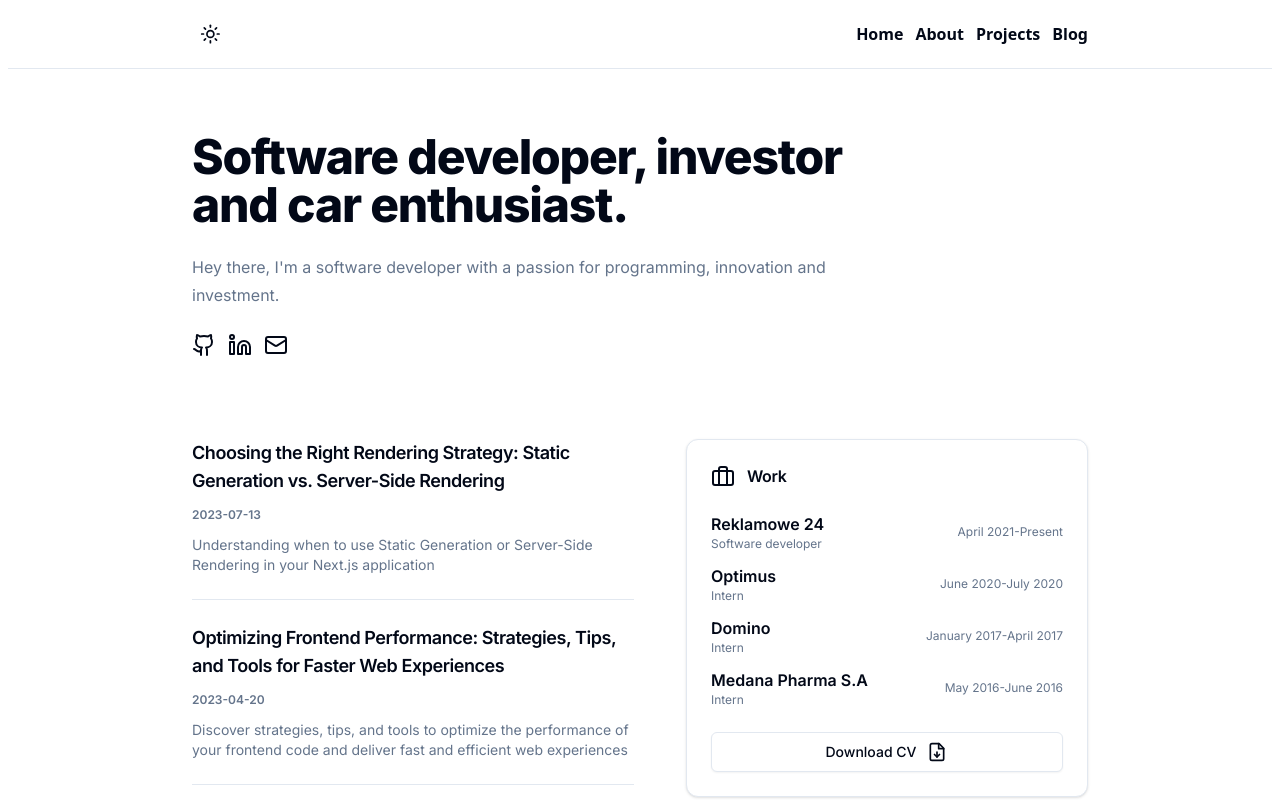
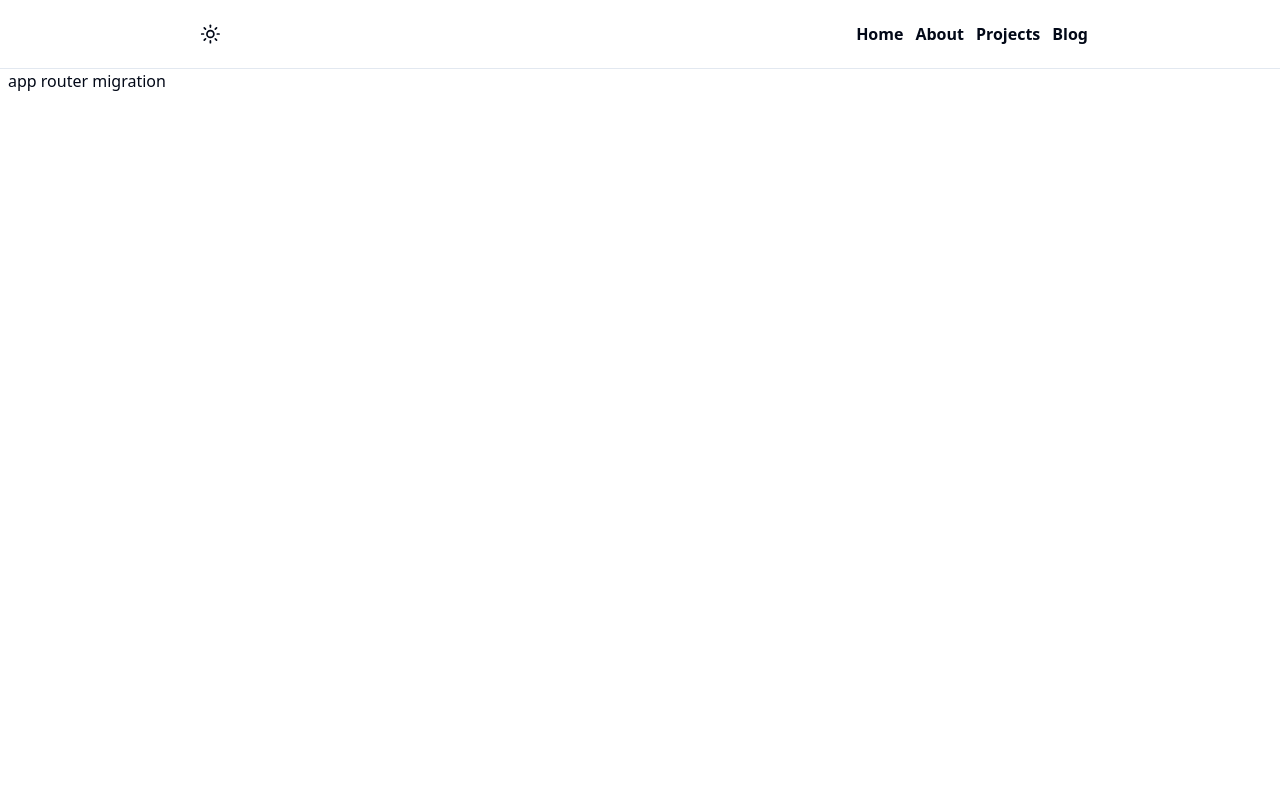
Before and after one commit to piotrszubert/nextjs-dev-portfolio, a Next.js app: page / in a window 1280 px wide. Shown: the top 800 px of the page. Built offline with nearby package versions, Linux system fonts and the light colour scheme.

Commit message:
migrated main page, layout

```diff
--- /dev/null
+++ b/app/layout.tsx
@@ -0,0 +1,32 @@
+import Header from "@/components/header"
+import "../styles/globals.css"
+import { ThemeProvider } from "@/components/themeProvider"
+
+export const metadata = {
+  title: 'Next.js',
+  description: 'Generated by Next.js',
+}
+
+export default function RootLayout({
+  children,
+}: {
+  children: React.ReactNode
+}) {
+  return (
+    <html lang="en">
+      <body>
+        <ThemeProvider
+        attribute="class"
+        defaultTheme="system"
+        enableSystem
+        >
+          <Header />
+          <div className='px-4 lg:px-2'>
+
+            {children}
+          </div>
+        </ThemeProvider>
+      </body>
+    </html>
+  )
+}
--- /dev/null
+++ b/app/page.tsx
@@ -0,0 +1,7 @@
+export default function Home() {
+    return(
+        <main>
+            app router migration
+        </main>
+    );
+}
--- a/components/themeProvider.tsx
+++ b/components/themeProvider.tsx
@@ -1,3 +1,6 @@
+"use client"
+
+import * as React from "react"
 import { ThemeProvider as NextThemesProvider } from "next-themes"
 import { type ThemeProviderProps } from "next-themes/dist/types"
 
--- a/pages/index.tsx
+++ b/pages/old.index.tsx
@@ -23,7 +23,7 @@ export async function getServerSideProps() {
 const inter = Inter({ subsets: ['latin'] })
 
 // todo: use correct types
-export default function Home({allPostsData}: any) {
+export default function HomeOld({allPostsData}: any) {
   return (
     <Layout>
       <Head>
```
Also changed, not shown: tsconfig.json (+23 -5 lines).
